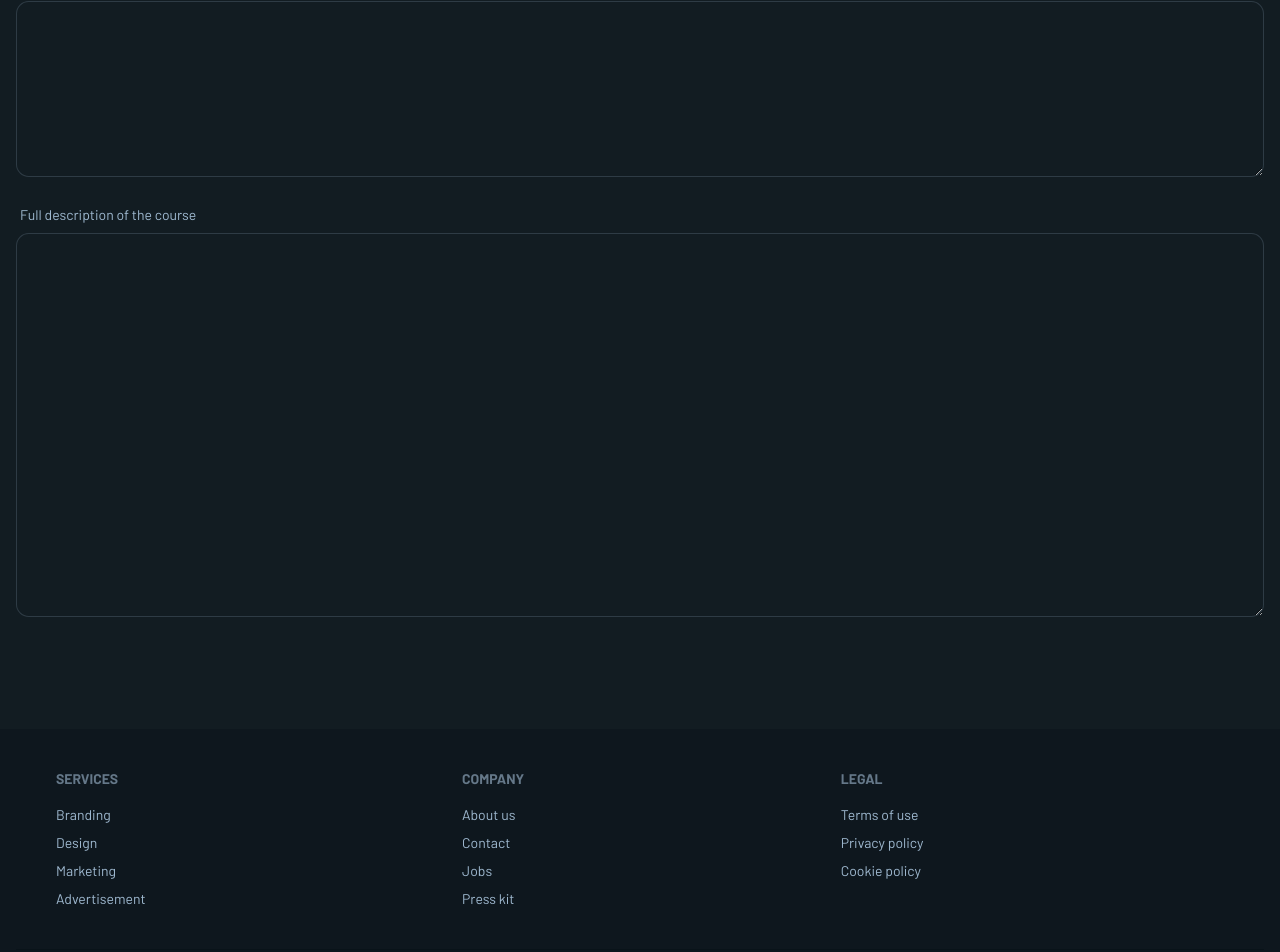
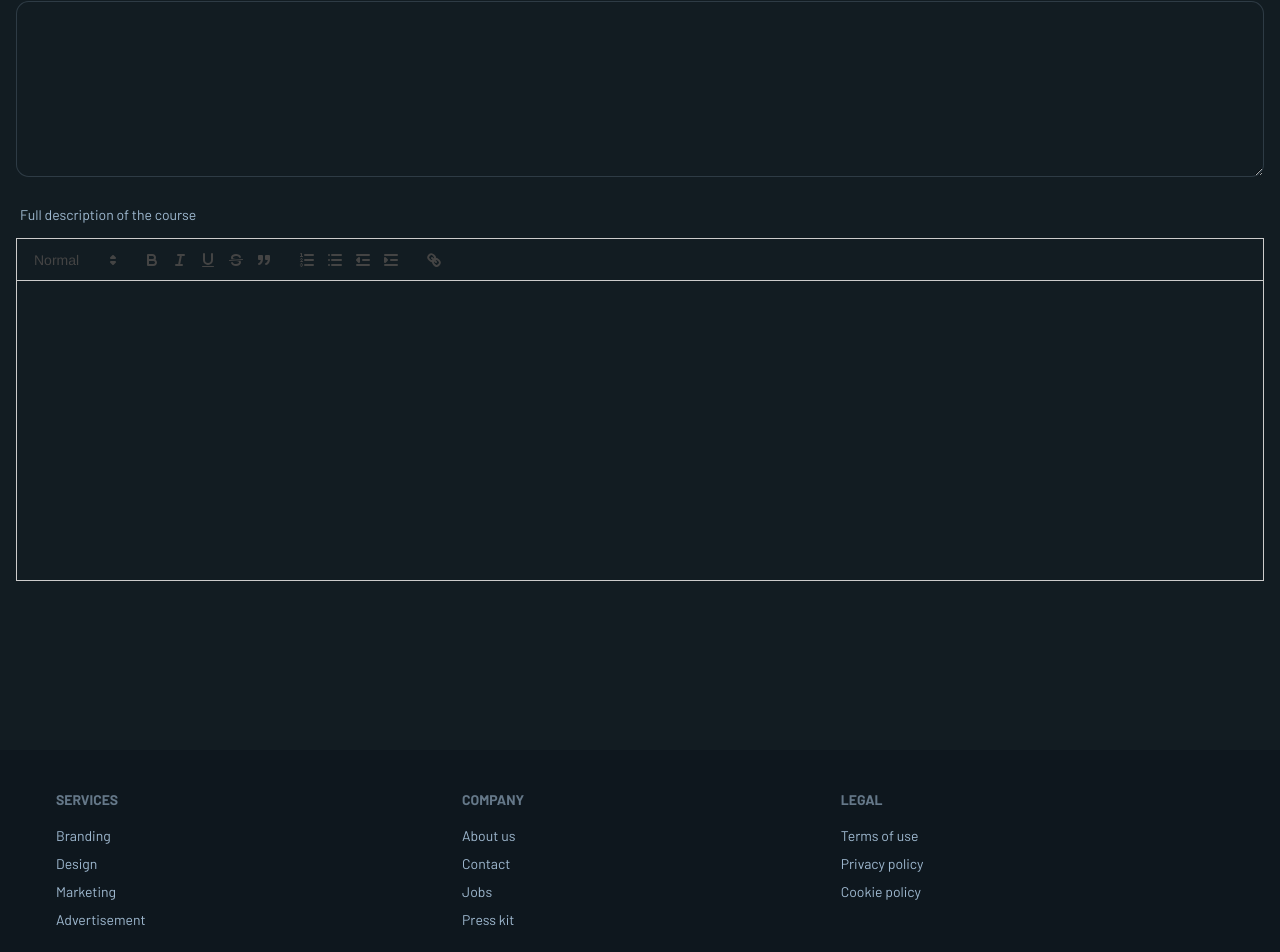
Before and after one commit to taseenjeem/intellipath-ts, a Next.js app: page /profile/1/my-courses/publish-a-new-course in a window 1280 px wide. Shown: the part 1091-2043 px from the top of the page. Built offline with nearby package versions, Linux system fonts and the light colour scheme; no server answers.

Commit message:
Added customizable full description

```diff
--- a/package.json
+++ b/package.json
@@ -19,6 +19,7 @@
     "react-hook-form": "^7.53.0",
     "react-icons": "^5.3.0",
     "react-player": "^2.16.0",
+    "react-quill": "^2.0.0",
     "react-redux": "^9.1.2",
     "react-simple-star-rating": "^5.1.7",
     "react-toastify": "^10.0.5",
--- a/src/app/profile/[username]/my-courses/publish-a-new-course/page.tsx
+++ b/src/app/profile/[username]/my-courses/publish-a-new-course/page.tsx
@@ -23,6 +23,7 @@ import { IoIosAddCircleOutline } from "react-icons/io";
 import AddLessonsModal from "@/src/components/page/publish-a-new-course-page/AddLessonsModal";
 import { useEffect, useState } from "react";
 import { toast } from "react-toastify";
+import FullDescription from "@/src/components/page/publish-a-new-course-page/FullDescription";
 
 const PublishCoursePage = () => {
   const dispatch = useAppDispatch();
@@ -333,20 +334,7 @@ const PublishCoursePage = () => {
               onChange={(e) => dispatch(updateShortDescription(e.target.value))}
             />
           </div>
-          <div className="form-control">
-            <label className="label" htmlFor="full_description">
-              <span className="label-text">Full description of the course</span>
-            </label>
-            <textarea
-              required
-              maxLength={1000}
-              id="full_description"
-              name="full_description"
-              className="textarea textarea-bordered min-h-96"
-              value={course.full_description ?? ""}
-              onChange={(e) => dispatch(updateFullDescription(e.target.value))}
-            />
-          </div>
+          <FullDescription />
         </div>
       </form>
       <AddLessonsModal />
--- /dev/null
+++ b/src/components/page/publish-a-new-course-page/FullDescription.tsx
@@ -0,0 +1,46 @@
+"use client";
+import { updateFullDescription } from "@/redux/slices/publishCourseSlice";
+import { useAppDispatch, useAppSelector } from "@/redux/store";
+import ReactQuill from "react-quill";
+import "react-quill/dist/quill.snow.css";
+
+const FullDescription = () => {
+  const dispatch = useAppDispatch();
+  const { full_description } = useAppSelector(
+    (state) => state.publishCourseInfo
+  );
+
+  return (
+    <>
+      <label className="label" htmlFor="full_description">
+        <span className="label-text">Full description of the course</span>
+      </label>
+      <ReactQuill
+        style={{
+          height: "300px",
+          width: "100%",
+          marginBottom: "100px",
+          marginTop: "5px",
+        }}
+        modules={{
+          toolbar: [
+            [{ header: [1, 2, 3, 4, 5, 6, false] }],
+            ["bold", "italic", "underline", "strike", "blockquote"],
+            [
+              { list: "ordered" },
+              { list: "bullet" },
+              { indent: "-1" },
+              { indent: "+1" },
+            ],
+            ["link"],
+          ],
+        }}
+        theme="snow"
+        value={full_description ?? ""}
+        onChange={(value) => dispatch(updateFullDescription(value))}
+      />
+    </>
+  );
+};
+
+export default FullDescription;
```
Also changed, not shown: styles/description.scss (added, +85 -0 lines), 1 other file (tests, documents, lock files or other folders).
